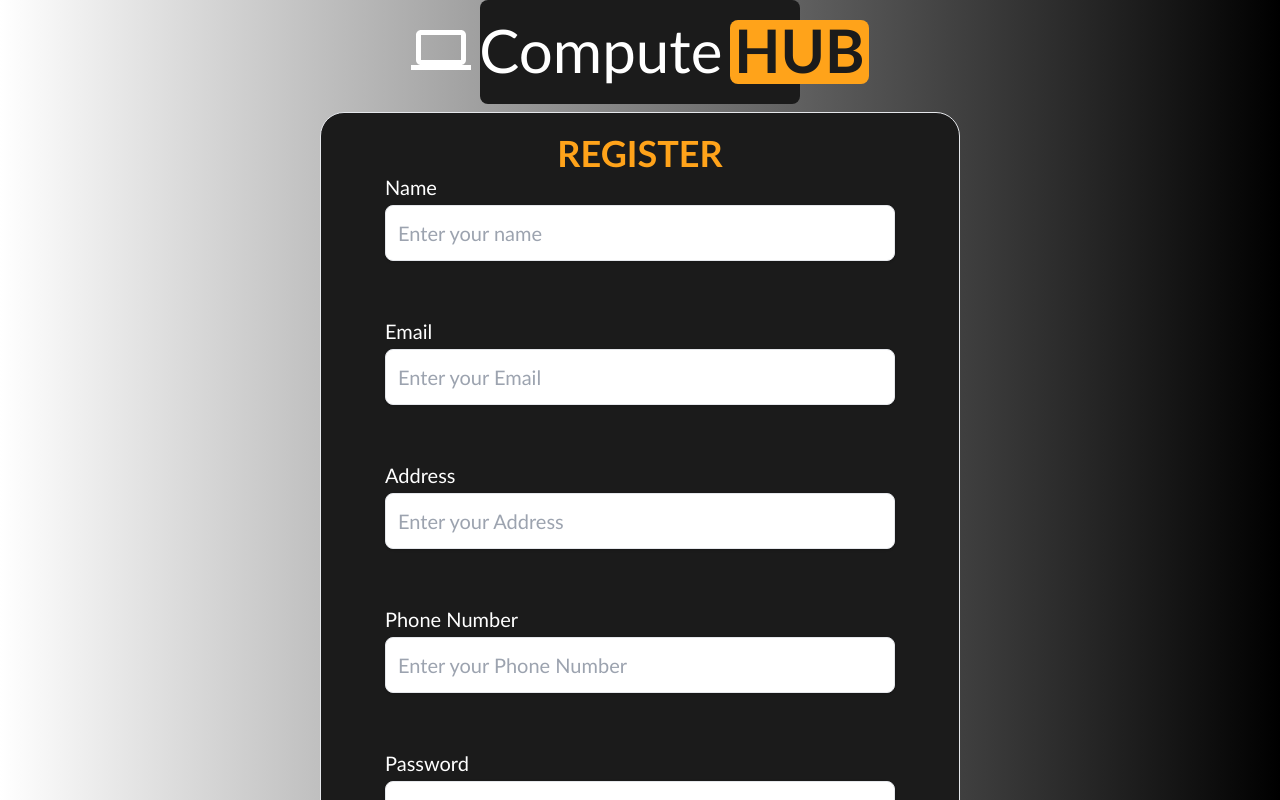
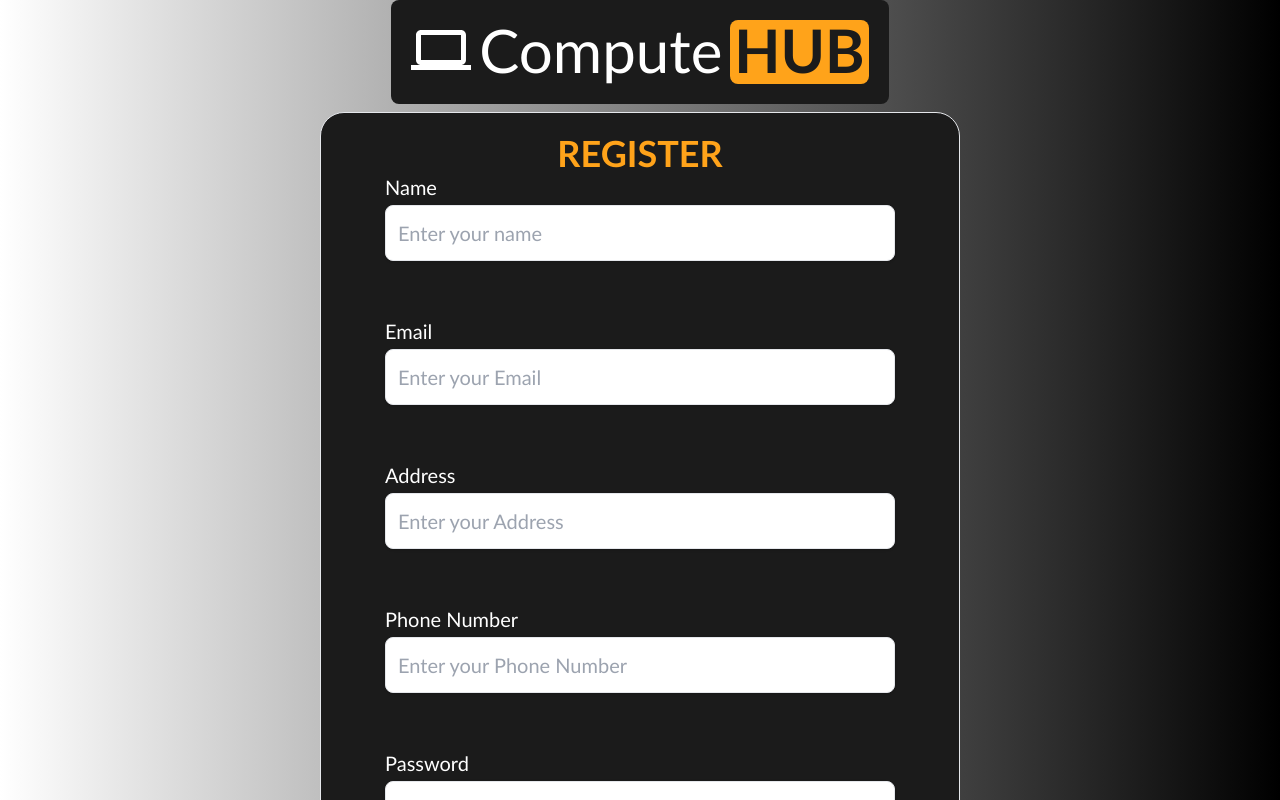
Before and after one commit to ReyKeyS/ComputeHub-frontend, a React (Vite) app: page /register in a window 1280 px wide. Shown: the top 800 px of the page. Built offline with nearby package versions, Linux system fonts and the light colour scheme; no server answers.

Commit message:
fix logo login register

```diff
--- a/src/pages/user/LoginPage.jsx
+++ b/src/pages/user/LoginPage.jsx
@@ -60,7 +60,7 @@ function LoginPage() {
         </Link> */}
       <div className='w-screen h-screen flex flex-col justify-center bg-gradient-to-r from-white to-black'>
         <div className='w-1/2 m-auto'>
-          <div className='bg-abu-super-gelap text-white rounded-lg text-6xl p-5 w-1/2 m-auto flex justify-center'><ComputerIcon fontSize=''/><div className='mx-2'>Compute</div><a className='bg-oranye rounded-lg font-bold text-abu-super-gelap pb-1'>HUB</a></div>
+          <div className='bg-abu-super-gelap text-white rounded-lg text-6xl p-5 w-fit m-auto flex justify-center'><ComputerIcon fontSize=''/><div className='mx-2'>Compute</div><a className='bg-oranye rounded-lg font-bold text-abu-super-gelap pb-1'>HUB</a></div>
           <div className='bg-abu-super-gelap py-5 px-16 mt-10 w-full m-auto flex flex-col border rounded-3xl place-content-center'>
             {/* <h1 className='text-center font-bold text-6xl bg-gradient-to-r from-blue-500 to-red-700 bg-clip-text text-transparent'>LOGIN</h1> */}
             <form onSubmit={handleSubmit(login)}>
--- a/src/pages/user/RegisterPage.jsx
+++ b/src/pages/user/RegisterPage.jsx
@@ -51,7 +51,7 @@ function RegisterPage() {
     return (
         <div className='w-screen h-fit flex flex-col justify-center bg-gradient-to-r from-white to-black'>
             <div className='w-1/2 m-auto'>
-            <div className='bg-abu-super-gelap text-white rounded-lg text-6xl p-5 w-1/2 m-auto flex justify-center'><ComputerIcon fontSize=''/><div className='mx-2'>Compute</div><a className='bg-oranye px-1 rounded-lg font-bold text-abu-super-gelap pb-1'>HUB</a></div>
+            <div className='bg-abu-super-gelap text-white rounded-lg text-6xl p-5 w-fit m-auto flex justify-center'><ComputerIcon fontSize=''/><div className='mx-2'>Compute</div><a className='bg-oranye px-1 rounded-lg font-bold text-abu-super-gelap pb-1'>HUB</a></div>
                 <div className='bg-abu-super-gelap py-5 px-16 mt-2 w-full m-auto flex flex-col border rounded-3xl place-content-center'>
                     <form onSubmit={handleSubmit(registered)}>
                     <h1 className='text-center font-bold text-4xl text-oranye'>REGISTER</h1>
```
